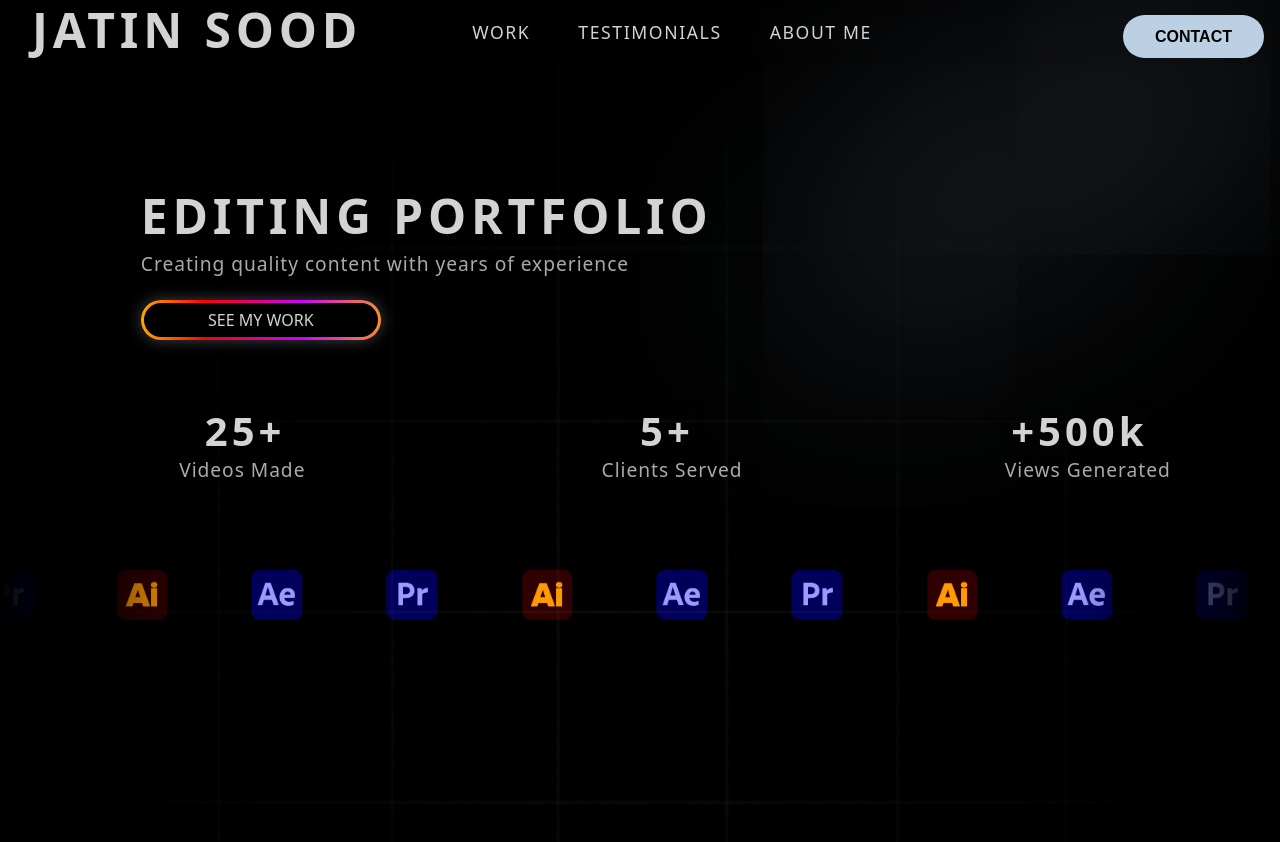
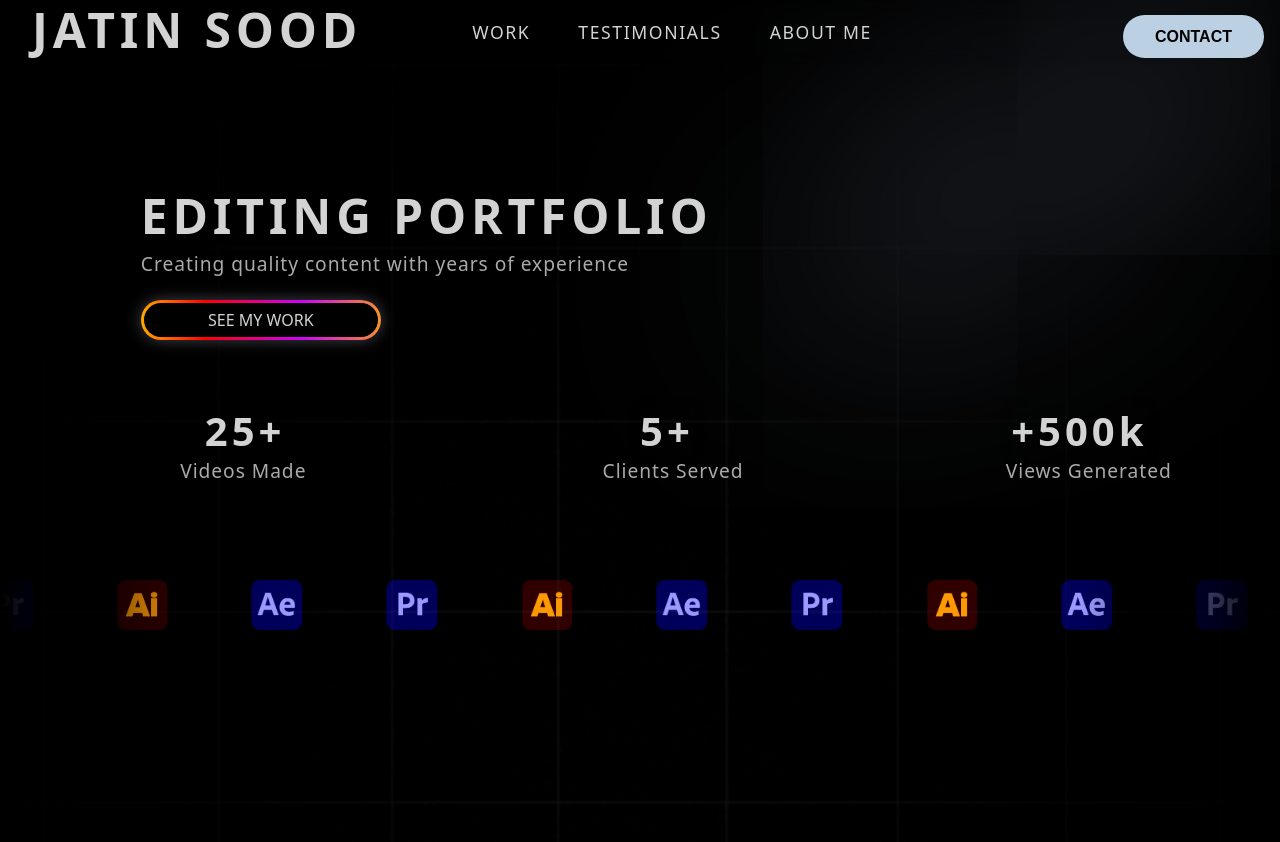
Before and after one commit to JatinSood0/portfolio-website, a plain HTML site: page index.html in a window 1280 px wide. Shown: the top 842 px of the page. Drawn offline with nearby package versions, Linux system fonts and the light colour scheme; some packages are replaced by stand-ins of ours; a script that the page names is missing.

Commit message:
Update style.css

```diff
--- a/style.css
+++ b/style.css
@@ -211,6 +211,7 @@ h2 {
   font-size: 1.2rem;
   letter-spacing: 0.05em;
   color: #aaa;
+  padding: 1px;
 }
 
 h3 {
@@ -232,6 +233,7 @@ h3 {
   font-size: 1.2rem;
   letter-spacing: 0.05em;
   color: #aaa;
+  padding: 1px;
 }
 
 h4 {
@@ -253,6 +255,7 @@ h4 {
   font-size: 1.2rem;
   letter-spacing: 0.05em;
   color: #aaa;
+  padding: 1px;
 }
 
 .robot-3d{
@@ -318,6 +321,7 @@ h4 {
     width: 100%;
     height: auto;
     z-index: -2;
+    padding: 10px 0;
 }
 
 /* Responsive Design tab */
```
